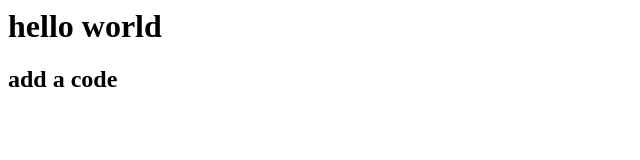
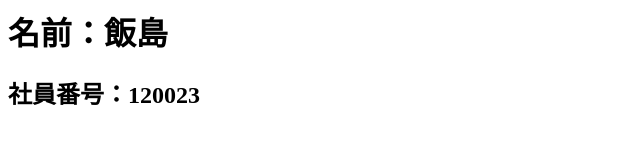
Before and after one commit to hisIijima/demo, a plain HTML site: page index.html in a window 1280 px wide. Shown: the whole page, without its empty margins (0-640 px from the left). Drawn offline with Linux system fonts and the light colour scheme.

Commit message:
Update index.html

```diff
--- a/index.html
+++ b/index.html
@@ -1,2 +1,2 @@
-<h1>hello world</h1>
-<h2>add a code</h2>
+<h1>名前：飯島</h1>
+<h2>社員番号：120023</h2>
```
